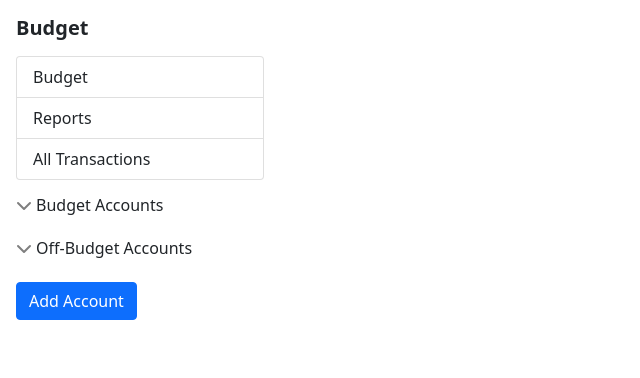
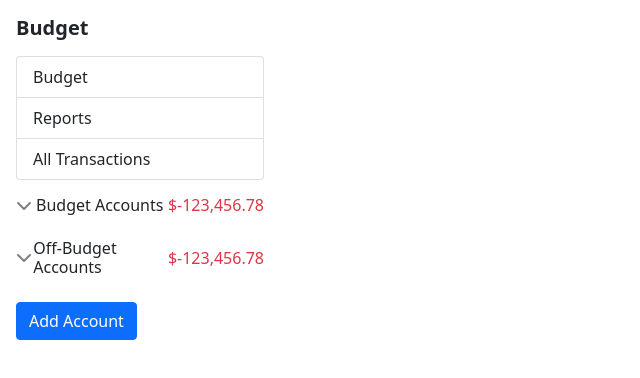
Before and after one commit to hewlock/2021-12-31-budget, a React (Create React App) app: page /app in a window 1280 px wide. Shown: the top 378 px of the page, without its empty margins (0-640 px from the left). Built offline with nearby package versions, Linux system fonts and the light colour scheme.

Commit message:
#15 more currency tests; style negative values; prop for symbol

```diff
--- a/src/components/Currency.jsx
+++ b/src/components/Currency.jsx
@@ -3,7 +3,13 @@ import { getCurrency } from '../state/currency';
 import { useMemo } from 'react';
 import { useSelector } from 'react-redux';
 
-export default function Currency({ value }) {
+export default function Currency({ value, symbol = false }) {
     const currency = useSelector(getCurrency);
-    return useMemo(() => toCurrency(value, currency), [currency, value]);
+    const display = useMemo(() => toCurrency(value, currency), [currency, value]);
+    return (
+        <span className={value > 0 ? '' : 'text-danger'}>
+            {symbol && currency.currencySymbol}
+            {display}
+        </span>
+    );
 }
--- a/src/components/navigation/AccountList.jsx
+++ b/src/components/navigation/AccountList.jsx
@@ -1,5 +1,6 @@
 import Accordion from 'react-bootstrap/Accordion';
 import Account from './Account';
+import Currency from '../Currency'
 import { FormattedMessage } from 'react-intl';
 import { getAccounts } from '../../state/accounts';
 import { useMemo } from 'react';
@@ -16,7 +17,12 @@ export default function AccountList({ budget }) {
         <Accordion>
             <Accordion.Item>
                 <Accordion.Header>
-                    <FormattedMessage id={`account.${budget ? 'on' : 'off'}`} />
+                    <span className="btn-account__name">
+                        <FormattedMessage id={`account.${budget ? 'on' : 'off'}`} />
+                    </span>
+                    <span className="btn-account__amount">
+                        <Currency value={-12345678} symbol={true} />
+                    </span>
                 </Accordion.Header>
                 <Accordion.Body>
                     {accounts.map(account => (
```
Also changed, not shown: 1 other file (tests, documents, lock files or other folders).
